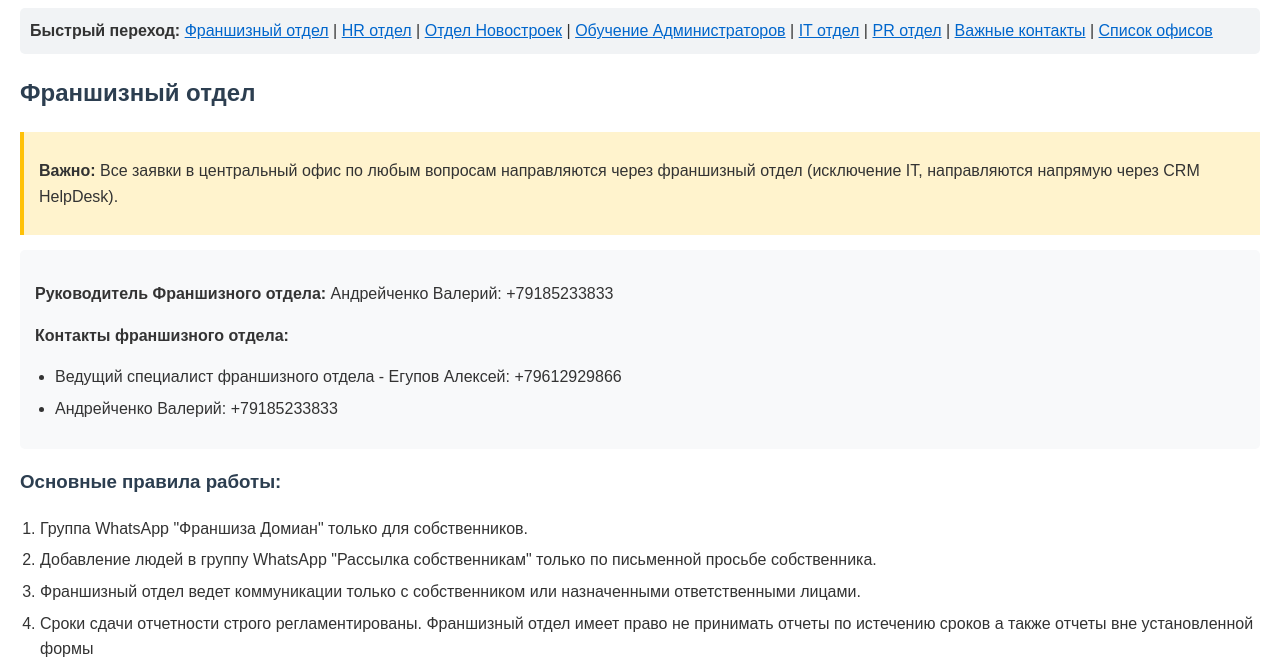
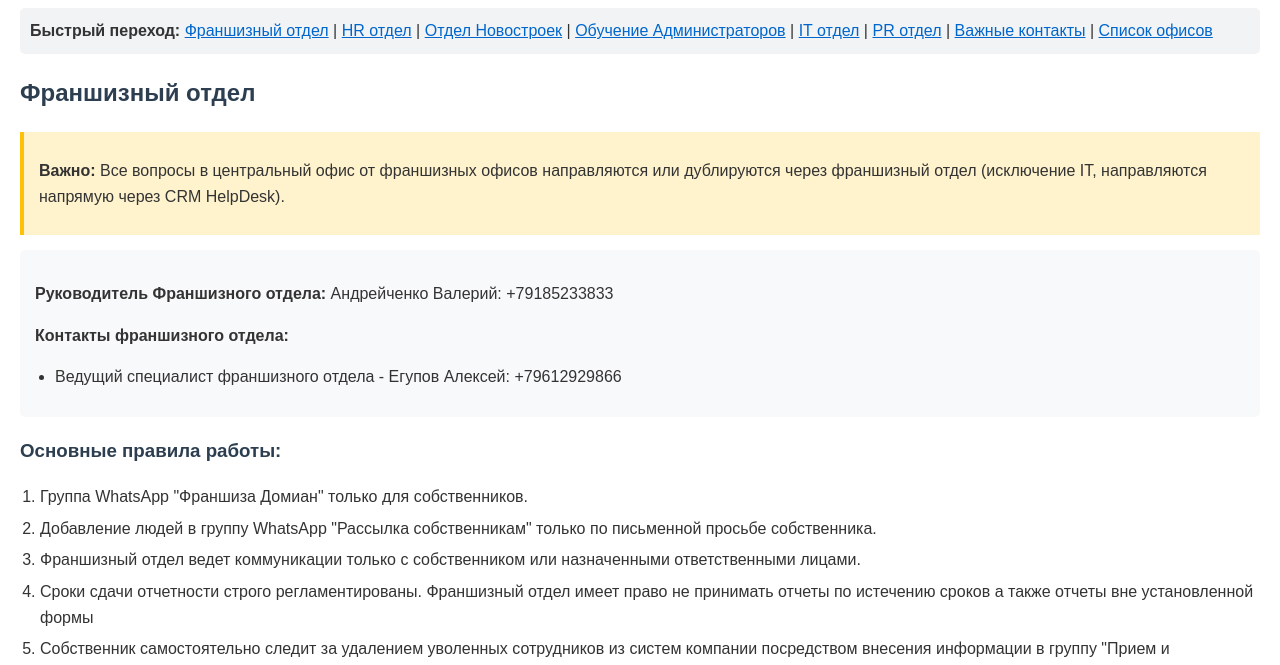
Before and after one commit to LeSauteur/Instrukciya, a plain HTML site: page index.html in a window 1280 px wide. Shown: the part 86-751 px from the top of the page. Drawn offline with Linux system fonts and the light colour scheme.

Commit message:
Update index.html

```diff
--- a/index.html
+++ b/index.html
@@ -80,7 +80,7 @@
 <h2 id="franchise-department">Франшизный отдел</h2>
 
 <div class="important-note">
-    <p><strong>Важно:</strong> Все заявки в центральный офис по любым вопросам направляются через франшизный отдел (исключение IT, направляются напрямую через CRM HelpDesk).</p>
+    <p><strong>Важно:</strong> Все вопросы в центральный офис от франшизных офисов направляются или дублируются через франшизный отдел  (исключение IT, направляются напрямую через CRM HelpDesk).</p>
 </div>
 
 <div class="contact-list">
@@ -88,7 +88,6 @@
     <p><strong>Контакты франшизного отдела:</strong></p>
     <ul>
         <li>Ведущий специалист франшизного отдела - Егупов Алексей: +79612929866</li>
-        <li>Андрейченко Валерий: +79185233833</li>
     </ul>
 </div>
 
```
